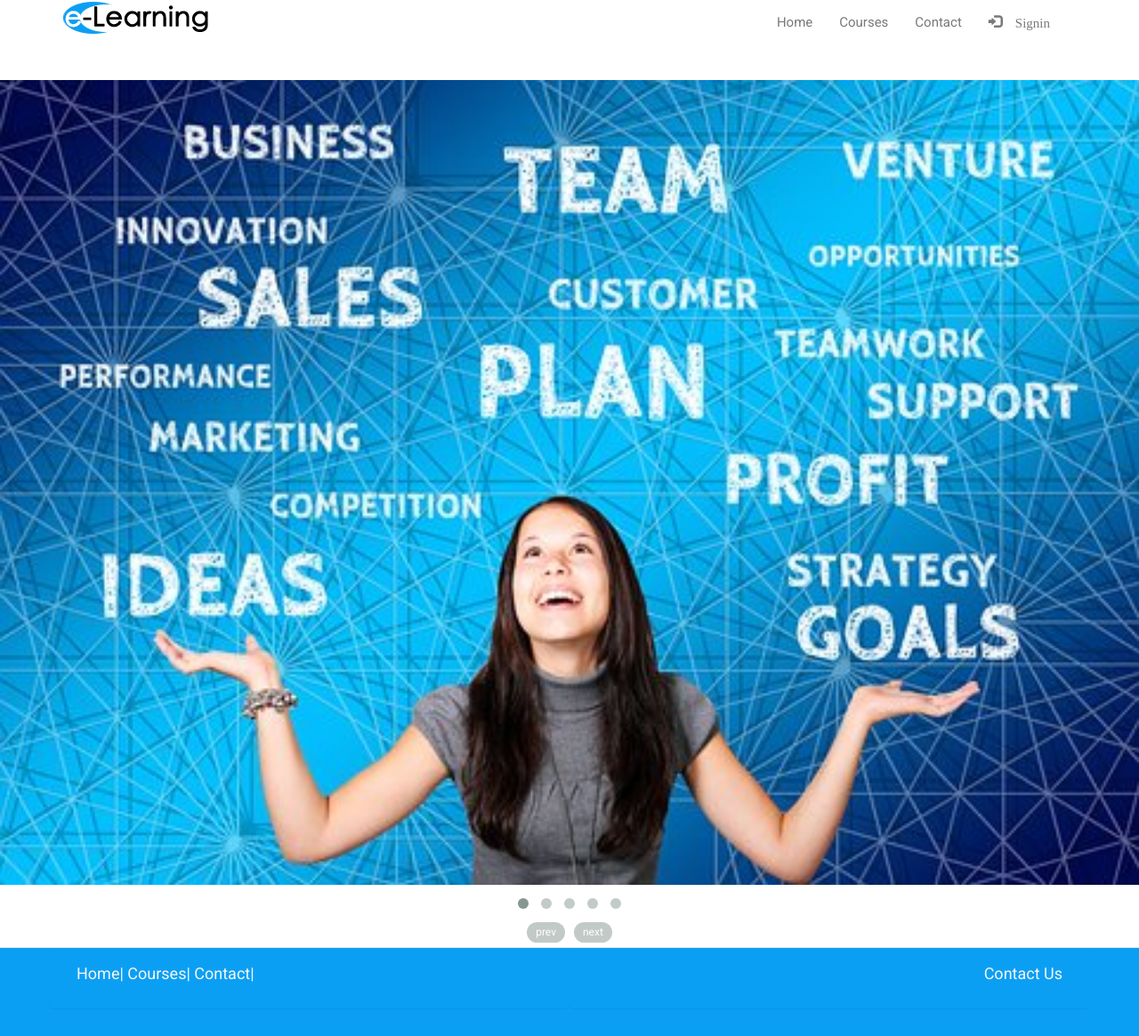
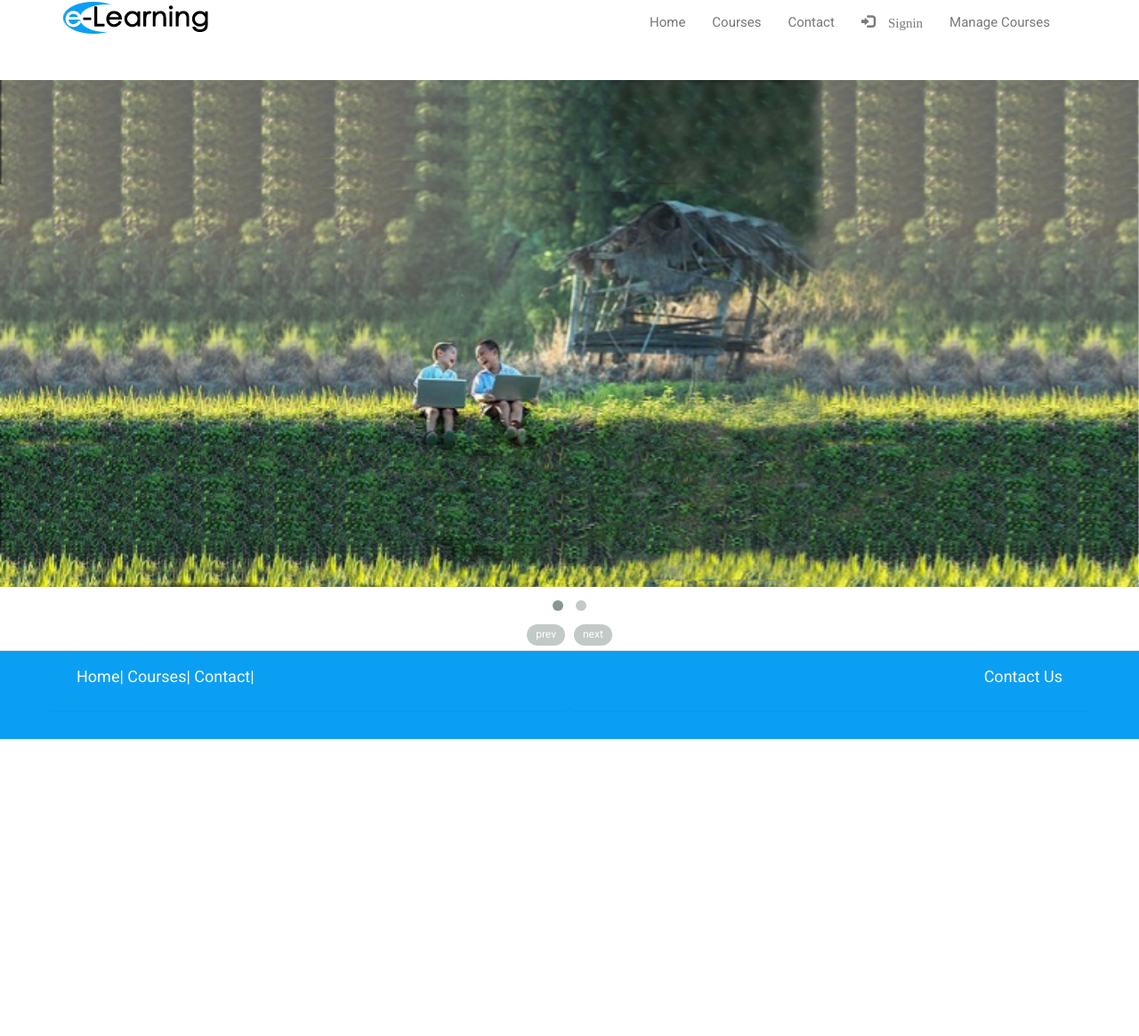
Before and after one commit to Mumalo/ELS, a Django app: page / in a window 1280 px wide. Shown: the whole page at 89% size. After the commit the page ends 831 px from the top, so only its background shows below. Run offline with Django 3.2, Linux system fonts and the light colour scheme; some libraries are stand-ins or nearby versions.

Commit message:
manage course link added to home page

```diff
--- a/school/courses/static/css/style.css
+++ b/school/courses/static/css/style.css
@@ -8,7 +8,7 @@
 }
 
 #owl{
-    height: 30%;
+    height: 20%;
 }
 
 .navbar-inverse{
@@ -137,6 +137,7 @@ h1, h2, h3, h4, h5, h6 {
     margin-left: 0px;
     position: relative;
     width: 100%;
+    color: whitesmoke;
 }
 
 
--- a/school/courses/templates/base.html
+++ b/school/courses/templates/base.html
@@ -57,12 +57,12 @@
 				<ul class="nav navbar-nav pull-right mainNav">
 					<li><a href="{% url 'home' %}">Home</a></li>
                     <li><a href="{% url 'course_list' %}">Courses</a></li>
-					<li><a href="contact.html">Contact</a></li>
+					<li><a href="#">Contact</a></li>
                     {% if request.user.is_authenticated %}
                          <li><a href="{% url 'logout' %}" id="logout-button"><span class="glyphicon glyphicon-log-out"> Signout </span></a></li>
                     {% else %}
                          <li><a href="{% url 'login' %}" id="login-button"><span class="glyphicon glyphicon-log-in"> Signin</span></a></li>
-
+                         <li><a href="{% url 'manage_course_list' %}"><span class=""> Manage Courses</span></a></li>
                     {% endif %}
 				</ul>
 
@@ -97,8 +97,8 @@
                    <div class="col-md-6 panel">
                        <div class="panel-body">
                            <p class="simpleNav">
-                               <a href="index.html">Home</a>|
-                               <a href="courses.html">Courses</a>|
+                               <a href="{% url 'home' %}">Home</a>|
+                               <a href="{% url 'course_list' %}">Courses</a>|
                                <a href="index.html">Contact</a>|
                            </p>
                        </div>
--- a/school/courses/templates/home.html
+++ b/school/courses/templates/home.html
@@ -10,21 +10,21 @@
 {% block content %}
 <br>
 <div id="owl" class="owl-carousel owl-theme">
-    <div class="item">
-      <img src="{% static 'images/carousel/ed1.jpg' %}">
-    </div>
+    <!--<div class="item">-->
+      <!--<img src="{% static 'images/carousel/ed1.jpg' %}">-->
+    <!--</div>-->
 
     <div class="item">
       <img src="{% static 'images/carousel/ed2.jpg' %}">
     </div>
 
-    <div class="item">
-      <img src="{% static 'images/carousel/ed3.jpg' %}">
-    </div>
+    <!--<div class="item">-->
+      <!--<img src="{% static 'images/carousel/ed3.jpg' %}">-->
+    <!--</div>-->
 
-    <div class="item">
-      <img src="{% static 'images/carousel/ed4.jpg' %}">
-    </div>
+    <!--<div class="item">-->
+      <!--<img src="{% static 'images/carousel/ed4.jpg' %}">-->
+    <!--</div>-->
 
     <div class="item">
       <img src="{% static 'images/carousel/ed5.jpg'%}">
--- a/school/courses/templates/registration/logged_out.html
+++ b/school/courses/templates/registration/logged_out.html
@@ -5,7 +5,7 @@
 {% block content %}
   <div class="page-intro">
         <h3 style="color: white">Thanks you for Using ELS. Hope to see you again</h3>
-</div>
+  </div>
 
   <div class="module">
       <p>You have been successfully logged out. <a href="{% url 'login' %}">Log in here</a></p>
--- a/school/courses/templates/registration/login.html
+++ b/school/courses/templates/registration/login.html
@@ -7,7 +7,9 @@
 
 
 {% block content %}
-   <h1>LOG IN</h1>
+   <div class="page-intro">
+        <h3>Login</h3>
+  </div>
 
   <div class="module">
       <form action="{% url 'login' %}" method="post">
--- a/school/courses/views.py
+++ b/school/courses/views.py
@@ -49,7 +49,8 @@ class OwnerCourseEditMixin(OwnerCourseMixin,
     success_url = reverse_lazy('manage_course_list')
     template_name = 'courses/manage/course/form.html'
 
-class ManageCourseListView(OwnerCourseMixin, ListView):
+class ManageCourseListView(PermissionRequiredMixin, OwnerCourseMixin, ListView):
+    permission_required = 'courses.add_course'
     template_name = 'courses/manage/course/list.html'
 
 class CourseCreateView(PermissionRequiredMixin,
--- a/school/students/templates/students/course/detail.html
+++ b/school/students/templates/students/course/detail.html
@@ -13,9 +13,9 @@
 
 <div class="contents">
     <h3>Modules</h3>
-    <ul id="modules">
+    <ul id="modules" style="background:#efefef">
         {% for m in object.modules.all %}
-            <li data-id="{{ m.id }}" {% if m == module %}
+            <li data-id="{{ m.id }}" {% if m == module %}style="background: #e7e7e7"
             class="selected"{% endif %}>
                 <a href="{% url 'student_course_detail_module' object.id m.id %}">
                     <span>
```
Also changed, not shown: school/courses/static/images/carousel/ed1.jpg (deleted), school/courses/static/images/carousel/ed2.jpg, school/courses/static/images/carousel/ed3.jpg (deleted), school/courses/static/images/carousel/ed4.jpg (deleted), school/media/files/education_3g3NxD3.jpg (added).
